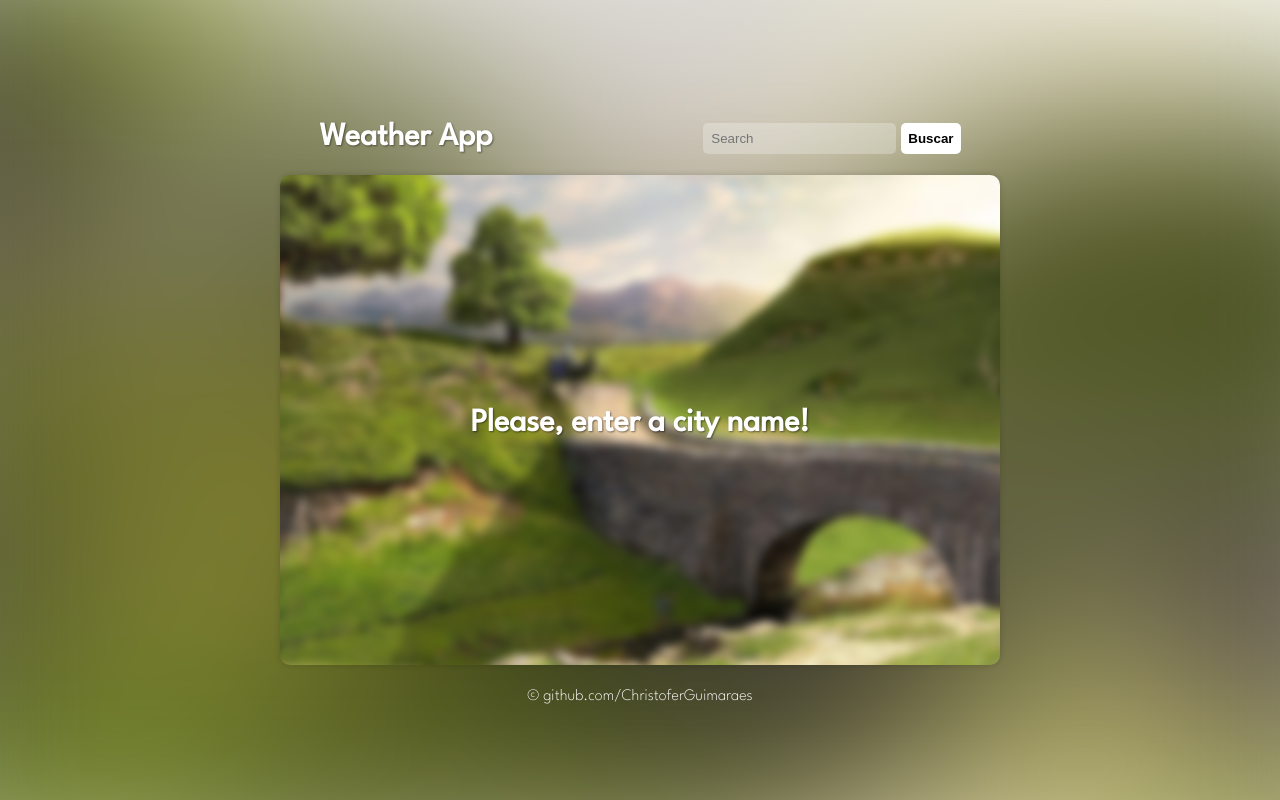
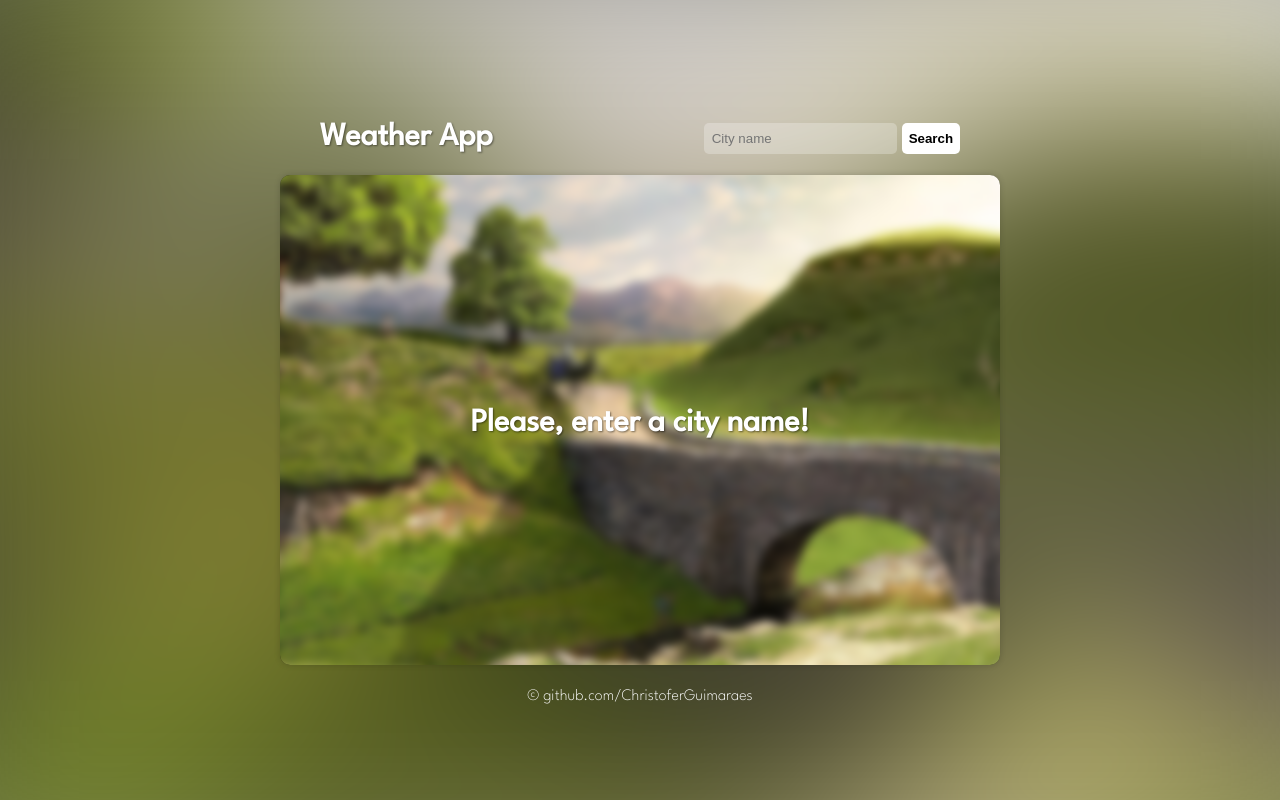
Before and after one commit to ChristoferGuimaraes/previsao-do-tempo, a React (Vite) app: page / in a window 1280 px wide. Built offline with nearby package versions, Linux system fonts and the light colour scheme.

Commit message:
background-color if server is off

```diff
--- a/src/assets/styles/App.css
+++ b/src/assets/styles/App.css
@@ -11,6 +11,7 @@ span {
 
 body {
   font-family: "League Spartan", sans-serif;
+  background-color: rgba(0, 0, 0, 0.568);
 }
 
 a:link,
@@ -42,6 +43,7 @@ footer {
   overflow: hidden;
   position: absolute;
   flex-direction: column;
+
 }
 
 .title-input-btn-container {
@@ -76,6 +78,7 @@ footer {
   box-shadow: 0px 0px 6px rgba(0, 0, 0, 0.164);
   padding: 25px 0px;
   margin-top: 175px;
+  background-color: rgba(0, 0, 0, 0.568);
 }
 
 .bg-image-container {
--- a/src/components/App.tsx
+++ b/src/components/App.tsx
@@ -94,11 +94,11 @@ function App() {
           <div className="input-search">
             <input
               type="text"
-              placeholder="Search"
+              placeholder="City name"
               onChange={(e) => setCity(e.target.value)}
             />
           </div>
-          <button onClick={() => getWeather()}>Buscar</button>
+          <button onClick={() => getWeather()}>Search</button>
         </div>
       </div>
 
```
